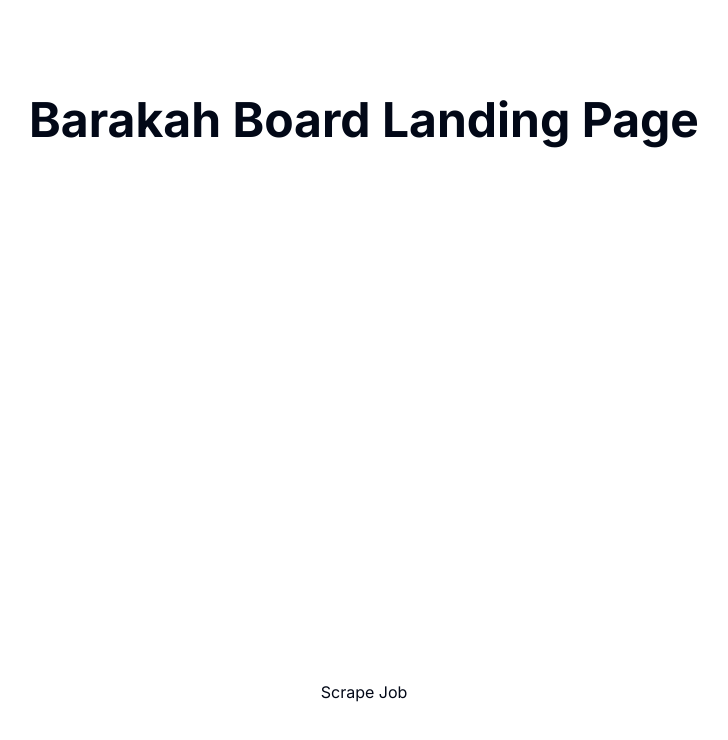
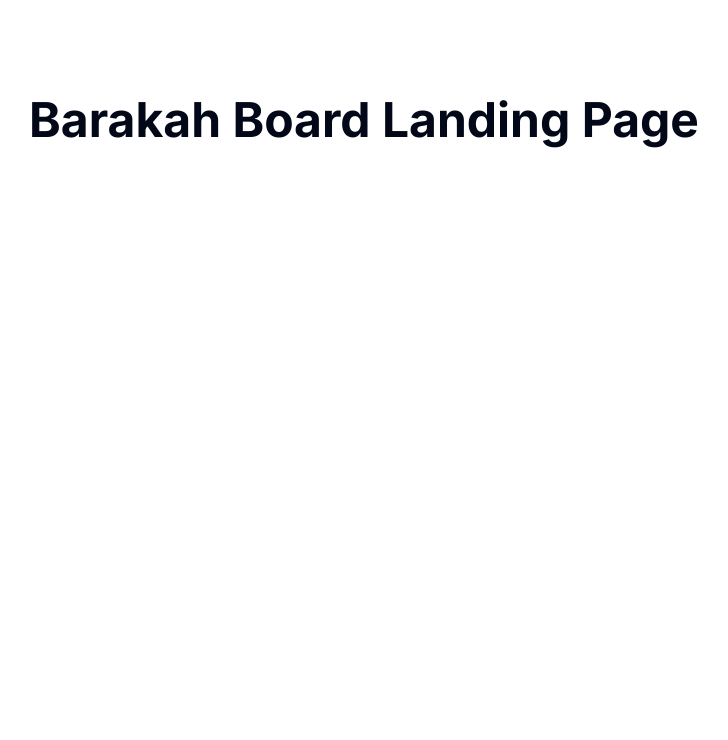
Before and after one commit to ObaidUr-Rahmaan/barakah-board, a Next.js app: page / in a window 1280 px wide. Shown: the top 740 px of the page, without its empty margins (276-1004 px from the left). Built offline with nearby package versions, Linux system fonts and the light colour scheme.

Commit message:
Remove button for now

```diff
--- a/src/app/page.tsx
+++ b/src/app/page.tsx
@@ -14,9 +14,9 @@ export default function Home() {
     <main className='flex min-h-screen flex-col items-center justify-between p-24'>
       <div className='text-5xl font-bold'>Barakah Board Landing Page</div>
 
-      <button onClick={handleSubmit} className='border-amber-900'>
-        Scrape Job
-      </button>
+      {/*<button onClick={handleSubmit} className='border-amber-900'>*/}
+      {/*  Scrape Job*/}
+      {/*</button>*/}
     </main>
   );
 }
```
